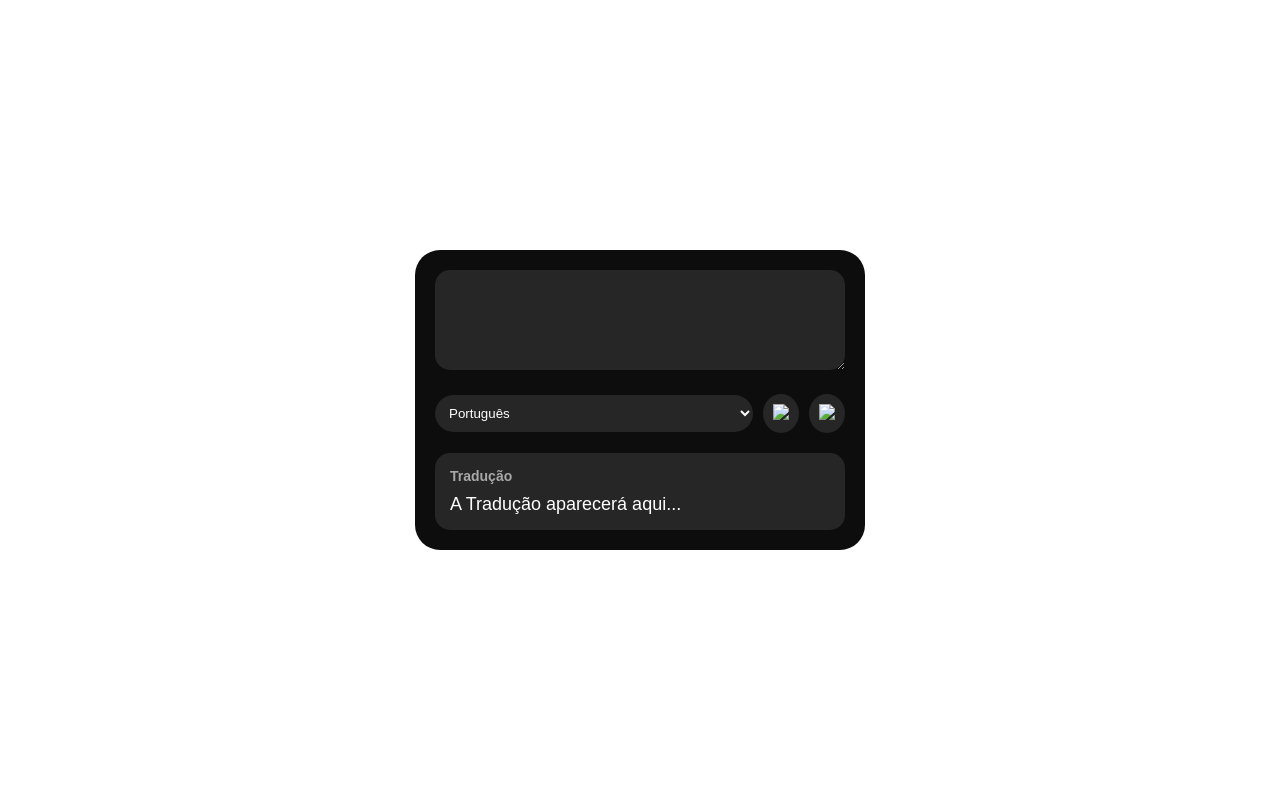
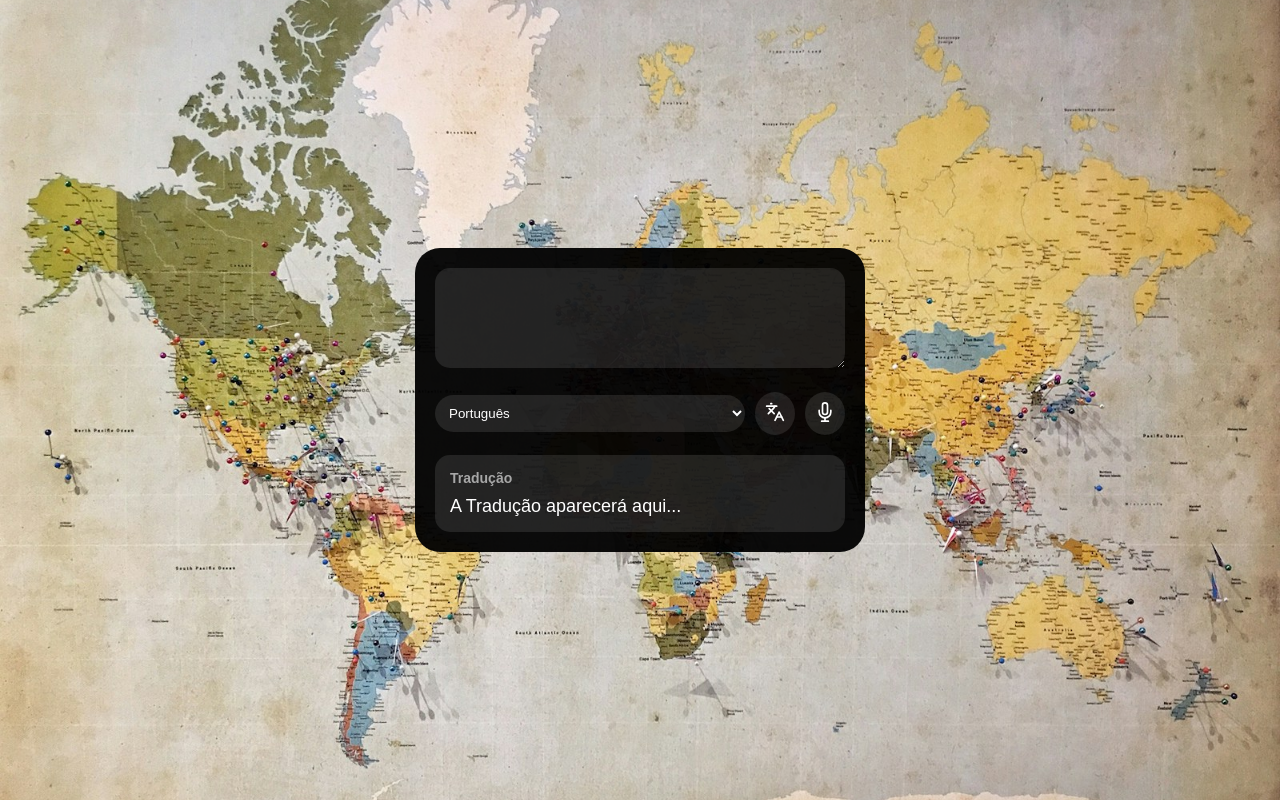
Before and after one commit to Michelangelo-Costa/Projeto_Tradutor, a plain HTML site: page index.html in a window 1280 px wide. Drawn offline with Linux system fonts and the light colour scheme; the site is published under a folder, as on GitHub Pages, so addresses that start at the root find nothing.

Commit message:
Corrige caminhos das imagens

```diff
--- a/index.html
+++ b/index.html
@@ -31,11 +31,11 @@
             </select>
 
             <button onclick="traduzir()">
-                <img src="/img/traduzir.svg">
+                <img src="img/traduzir.svg">
             </button>
 
             <button onclick="ouvirVoz()">
-                <img src="/img/microfone.svg">
+                <img src="img/microfone.svg">
             </button>
 
         </div>
--- a/styles.css
+++ b/styles.css
@@ -6,7 +6,7 @@
 }
 
 body {
-    background-image: url("/img/mapa.jpg");
+    background-image: url("img/mapa.jpg");
     /* IMAGEM DO FUNDO */
     background-size: cover;
     /* TAMANHO DO FUNDO */
```
